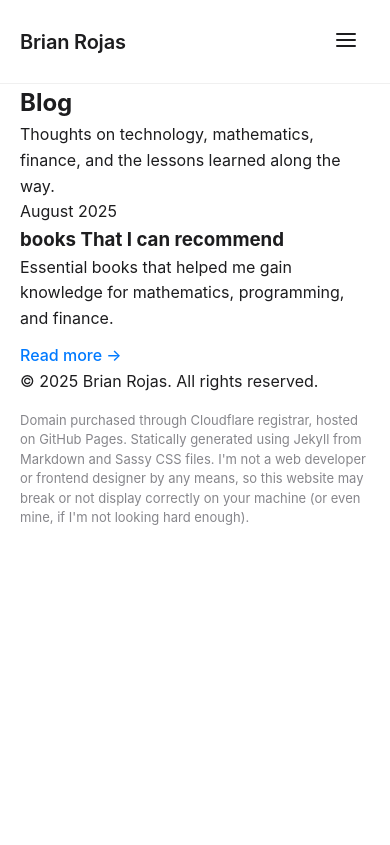
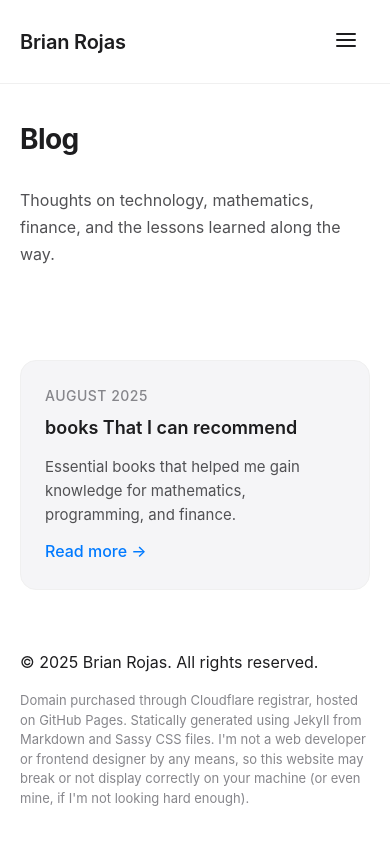
Before and after one commit to brianrojrc/brianrojrc.github.io, a Jekyll site: the page built from blog.md, in a window 390 px wide. Shown: the top 845 px of the page. Built offline with Jekyll 4.4.1, drawn with Linux system fonts in a browser that asks for light colours.

Commit message:
Update style.scss

```diff
--- a/assets/css/style.scss
+++ b/assets/css/style.scss
@@ -578,3 +578,304 @@ nav {
         padding: 40px 0 60px;
     }
 }
+
+/* Universal Page Styles - Add to your style.css */
+
+/* Hero section for all pages */
+.hero {
+    padding: 80px 0 60px;
+    max-width: 800px;
+}
+
+.hero h1 {
+    font-size: 48px;
+    font-weight: 700;
+    margin-bottom: 32px;
+    letter-spacing: -0.02em;
+    line-height: 1.1;
+    color: var(--text);
+}
+
+.hero .description {
+    font-size: 18px;
+    line-height: 1.7;
+    color: var(--text-secondary);
+    margin-bottom: 0;
+}
+
+/* Content sections */
+.fade-in {
+    margin: 80px 0;
+}
+
+.fade-in h2 {
+    font-size: 36px;
+    font-weight: 700;
+    margin-bottom: 48px;
+    color: var(--text);
+    letter-spacing: -0.01em;
+}
+
+/* Grid layout */
+.grid {
+    display: grid;
+    grid-template-columns: repeat(auto-fit, minmax(300px, 1fr));
+    gap: 32px;
+    margin-top: 48px;
+}
+
+/* Cards */
+.card {
+    background: var(--bg-secondary);
+    padding: 32px;
+    border-radius: 16px;
+    border: 1px solid var(--border-light);
+    transition: all 0.3s ease;
+}
+
+.card:hover {
+    transform: translateY(-4px);
+    box-shadow: 0 8px 32px var(--shadow);
+    background: var(--bg-tertiary);
+}
+
+.card h3 {
+    font-size: 20px;
+    font-weight: 600;
+    margin-bottom: 16px;
+    color: var(--text);
+    line-height: 1.3;
+}
+
+.card p {
+    font-size: 16px;
+    line-height: 1.6;
+    color: var(--text-secondary);
+    margin: 0;
+}
+
+/* Project page specific styles */
+.card-icon {
+    font-size: 32px;
+    margin-bottom: 16px;
+    display: block;
+}
+
+/* Blog page specific styles */
+.timeline-date {
+    color: var(--text-tertiary);
+    font-size: 14px;
+    font-weight: 500;
+    margin-bottom: 8px;
+    text-transform: uppercase;
+    letter-spacing: 0.5px;
+}
+
+/* Blog post styles */
+article.card h3 a {
+    text-decoration: none;
+    color: var(--text);
+    transition: color 0.2s ease;
+}
+
+article.card h3 a:hover {
+    color: var(--accent);
+}
+
+/* Blog post content */
+.blog-content {
+    max-width: 800px;
+    margin: 0 auto;
+    padding: 40px 0;
+}
+
+.blog-content h1 {
+    font-size: 42px;
+    font-weight: 700;
+    margin-bottom: 16px;
+    letter-spacing: -0.02em;
+    line-height: 1.1;
+}
+
+.blog-content h2 {
+    font-size: 28px;
+    font-weight: 600;
+    margin: 48px 0 24px 0;
+    color: var(--text);
+}
+
+.blog-content h3 {
+    font-size: 22px;
+    font-weight: 600;
+    margin: 32px 0 16px 0;
+    color: var(--text);
+}
+
+.blog-content p {
+    font-size: 17px;
+    line-height: 1.7;
+    color: var(--text-secondary);
+    margin-bottom: 24px;
+}
+
+.blog-content em {
+    font-style: italic;
+    color: var(--accent);
+    font-weight: 500;
+}
+
+.blog-content strong {
+    font-weight: 600;
+    color: var(--text);
+}
+
+/* Contact page specific styles */
+.contact-section {
+    background: var(--bg-secondary);
+    border-radius: 24px;
+    padding: 80px 40px;
+    text-align: center;
+    margin: 80px 0;
+}
+
+.contact-section h2 {
+    font-size: 32px;
+    font-weight: 700;
+    margin-bottom: 16px;
+    color: var(--text);
+}
+
+.contact-section p {
+    font-size: 18px;
+    color: var(--text-secondary);
+    margin-bottom: 40px;
+}
+
+.contact-links {
+    display: flex;
+    justify-content: center;
+    gap: 24px;
+    flex-wrap: wrap;
+}
+
+.contact-link {
+    display: flex;
+    align-items: center;
+    gap: 12px;
+    padding: 16px 24px;
+    background: var(--bg);
+    border: 1px solid var(--border);
+    border-radius: 12px;
+    text-decoration: none;
+    color: var(--text);
+    font-weight: 500;
+    transition: all 0.2s ease;
+}
+
+.contact-link:hover {
+    transform: translateY(-2px);
+    box-shadow: 0 4px 12px var(--shadow);
+    border-color: var(--accent);
+}
+
+/* Responsive adjustments */
+@media (max-width: 968px) {
+    .hero {
+        padding: 60px 0 40px;
+    }
+
+    .hero h1 {
+        font-size: 36px;
+    }
+
+    .hero .description {
+        font-size: 17px;
+    }
+
+    .fade-in {
+        margin: 60px 0;
+    }
+
+    .fade-in h2 {
+        font-size: 28px;
+        margin-bottom: 32px;
+    }
+
+    .grid {
+        grid-template-columns: 1fr;
+        gap: 24px;
+    }
+
+    .blog-content h1 {
+        font-size: 32px;
+    }
+
+    .contact-section {
+        padding: 60px 24px;
+    }
+}
+
+@media (max-width: 768px) {
+    .hero {
+        padding: 40px 0 32px;
+    }
+
+    .hero h1 {
+        font-size: 32px;
+    }
+
+    .hero .description {
+        font-size: 16px;
+    }
+
+    .card {
+        padding: 24px;
+    }
+
+    .card h3 {
+        font-size: 18px;
+    }
+
+    .card p {
+        font-size: 15px;
+    }
+
+    .blog-content {
+        padding: 24px 0;
+    }
+
+    .blog-content h1 {
+        font-size: 28px;
+    }
+
+    .blog-content h2 {
+        font-size: 24px;
+    }
+
+    .blog-content p {
+        font-size: 16px;
+    }
+
+    .contact-links {
+        flex-direction: column;
+        align-items: center;
+    }
+}
+
+@media (max-width: 480px) {
+    .hero h1 {
+        font-size: 28px;
+    }
+
+    .fade-in h2 {
+        font-size: 24px;
+    }
+
+    .grid {
+        gap: 20px;
+    }
+
+    .contact-section {
+        padding: 40px 20px;
+    }
+}
```
